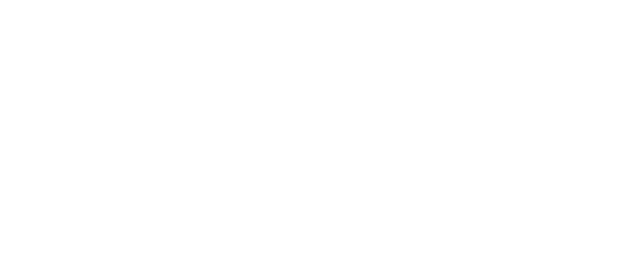
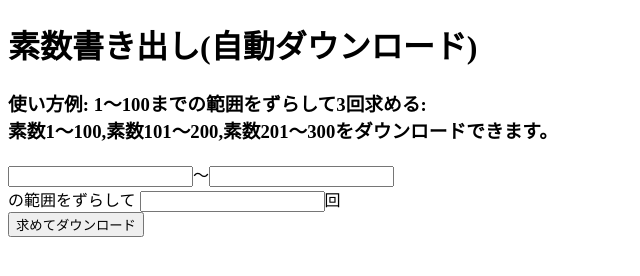
Before and after one commit to 61321739/prime-number, a plain HTML site: page index.html in a window 1280 px wide. Shown: the whole page, without its empty margins (0-640 px from the left). Drawn offline with Linux system fonts and the light colour scheme.

Commit message:
Update index.html

```diff
--- a/index.html
+++ b/index.html
@@ -2,7 +2,7 @@
 <html>
 <meta charset="utf-8">
 <title>素数書き出し(自動ダウンロード)</title>
-<script src="prime-number.js"/>
+<script src="prime-number.js"></script>
 <h1>素数書き出し(自動ダウンロード)</h1>
 <h3>使い方例: 1～100までの範囲をずらして3回求める:<br>素数1～100,素数101～200,素数201～300をダウンロードできます。</h3>
 <div>
```
